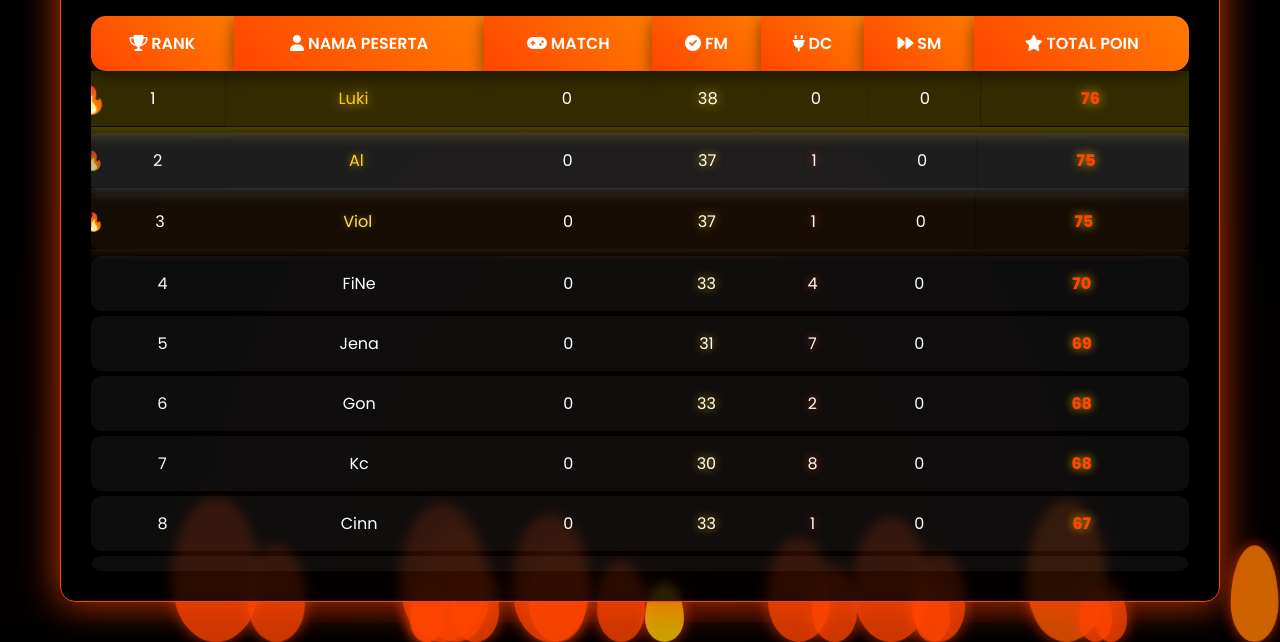
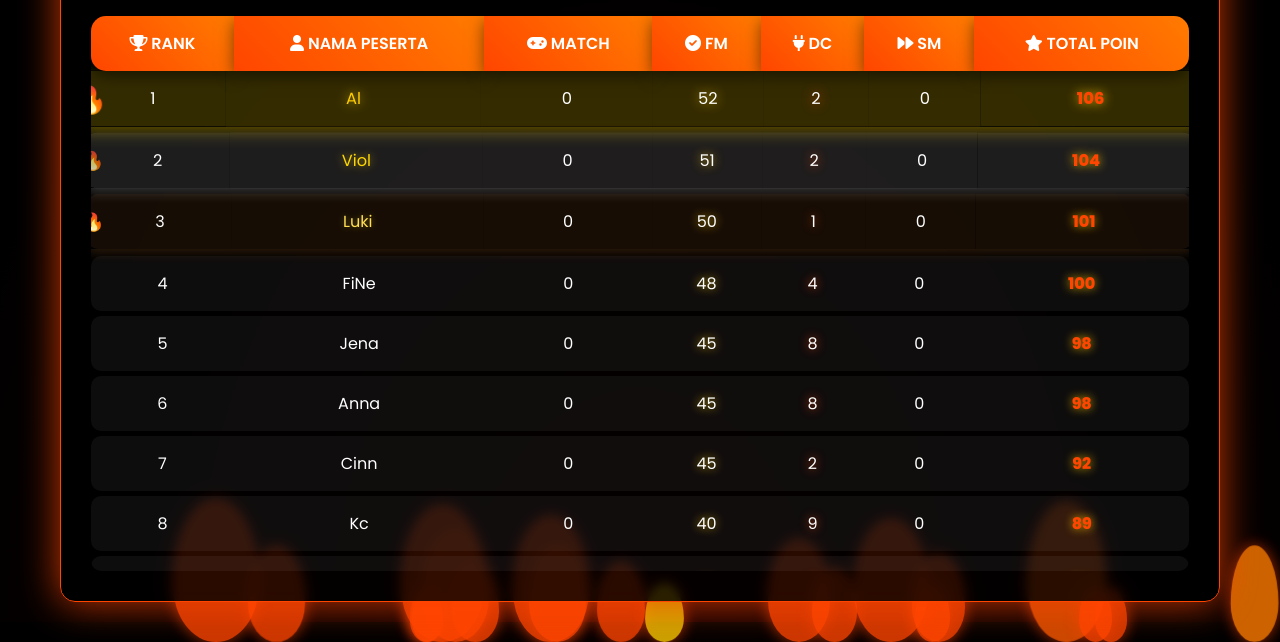
Before and after one commit to SayaKurma/Poin-Keaktifan, a plain HTML site: page index.html in a window 1280 px wide. Shown: the part 219-861 px from the top of the page. Drawn offline with Linux system fonts and the light colour scheme.

Commit message:
Update index.html

```diff
--- a/index.html
+++ b/index.html
@@ -39,31 +39,31 @@
                     </thead>
                     <tbody id="table-body">
                         <tr>
-                            <td>1</td><td>Luki</td><td class="match">0</td><td class="fm">38</td><td class="dc">0</td><td class="sm">0</td><td class="total">0</td>
+                            <td>1</td><td>Luki</td><td class="match">0</td><td class="fm">50</td><td class="dc">1</td><td class="sm">0</td><td class="total">0</td>
                         </tr>
                         <tr>
-                            <td>2</td><td>Gon</td><td class="match">0</td><td class="fm">33</td><td class="dc">2</td><td class="sm">0</td><td class="total">0</td>
+                            <td>2</td><td>Gon</td><td class="match">0</td><td class="fm">36</td><td class="dc">2</td><td class="sm">0</td><td class="total">0</td>
                         </tr>
                         <tr>
-                            <td>3</td><td>Al</td><td class="match">0</td><td class="fm">37</td><td class="dc">1</td><td class="sm">0</td><td class="total">0</td>
+                            <td>3</td><td>Al</td><td class="match">0</td><td class="fm">52</td><td class="dc">2</td><td class="sm">0</td><td class="total">0</td>
                         </tr>
                         <tr>
-                            <td>4</td><td>Jena</td><td class="match">0</td><td class="fm">31</td><td class="dc">7</td><td class="sm">0</td><td class="total">0</td>
+                            <td>4</td><td>Jena</td><td class="match">0</td><td class="fm">45</td><td class="dc">8</td><td class="sm">0</td><td class="total">0</td>
                         </tr>
                         <tr>
-                            <td>5</td><td>Viol</td><td class="match">0</td><td class="fm">37</td><td class="dc">1</td><td class="sm">0</td><td class="total">0</td>
+                            <td>5</td><td>Viol</td><td class="match">0</td><td class="fm">51</td><td class="dc">2</td><td class="sm">0</td><td class="total">0</td>
                         </tr>
                         <tr>
-                            <td>6</td><td>Anna</td><td class="match">0</td><td class="fm">26</td><td class="dc">1</td><td class="sm">0</td><td class="total">0</td>
+                            <td>6</td><td>Anna</td><td class="match">0</td><td class="fm">45</td><td class="dc">8</td><td class="sm">0</td><td class="total">0</td>
                         </tr>
                         <tr>
-                            <td>7</td><td>FiNe</td><td class="match">0</td><td class="fm">33</td><td class="dc">4</td><td class="sm">0</td><td class="total">0</td>
+                            <td>7</td><td>FiNe</td><td class="match">0</td><td class="fm">48</td><td class="dc">4</td><td class="sm">0</td><td class="total">0</td>
                         </tr>
                         <tr>
-                            <td>8</td><td>Kc</td><td class="match">0</td><td class="fm">30</td><td class="dc">8</td><td class="sm">0</td><td class="total">0</td>
+                            <td>8</td><td>Kc</td><td class="match">0</td><td class="fm">40</td><td class="dc">9</td><td class="sm">0</td><td class="total">0</td>
                         </tr>
                         <tr>
-                            <td>9</td><td>Cinn</td><td class="match">0</td><td class="fm">33</td><td class="dc">1</td><td class="sm">0</td><td class="total">0</td>
+                            <td>9</td><td>Cinn</td><td class="match">0</td><td class="fm">45</td><td class="dc">2</td><td class="sm">0</td><td class="total">0</td>
                         </tr>
                         <tr>
                             <td>10</td><td>Alex</td><td class="match">0</td><td class="fm">13</td><td class="dc">1</td><td class="sm">0</td><td class="total">0</td>
```
